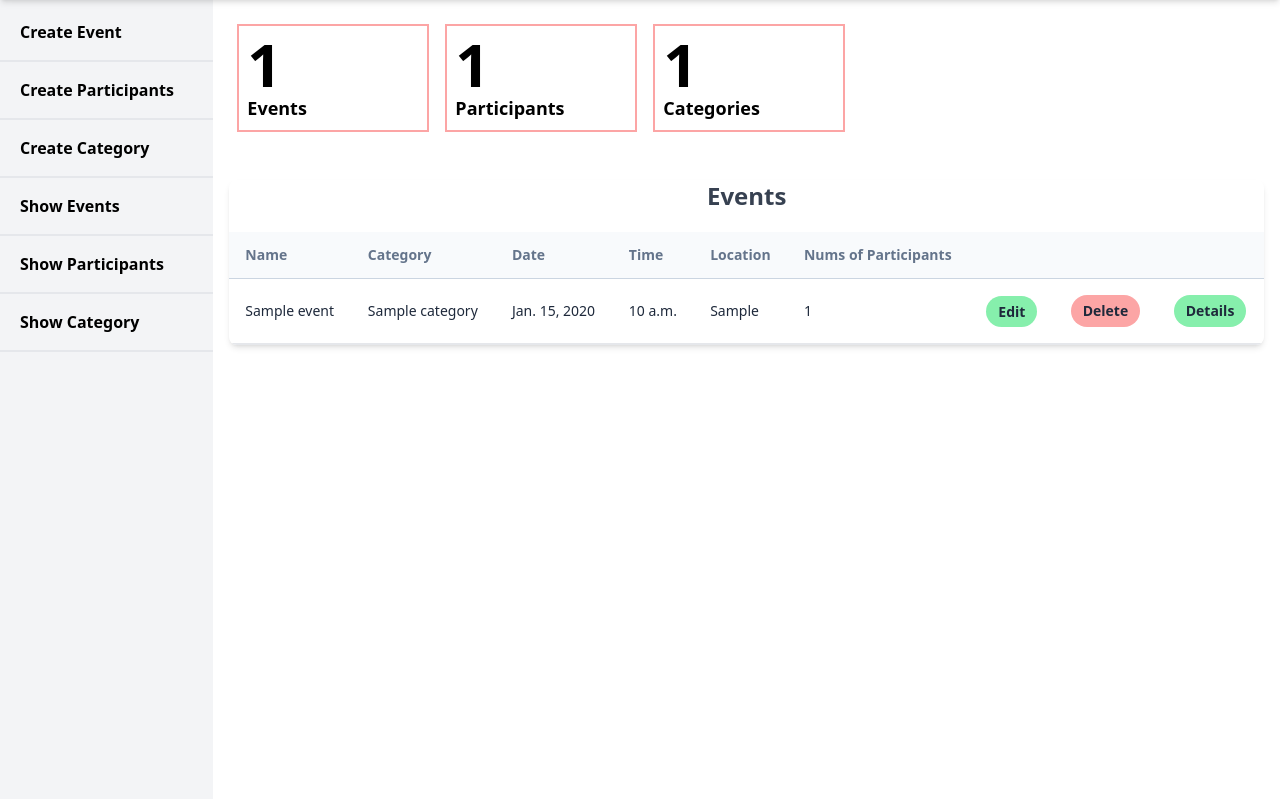
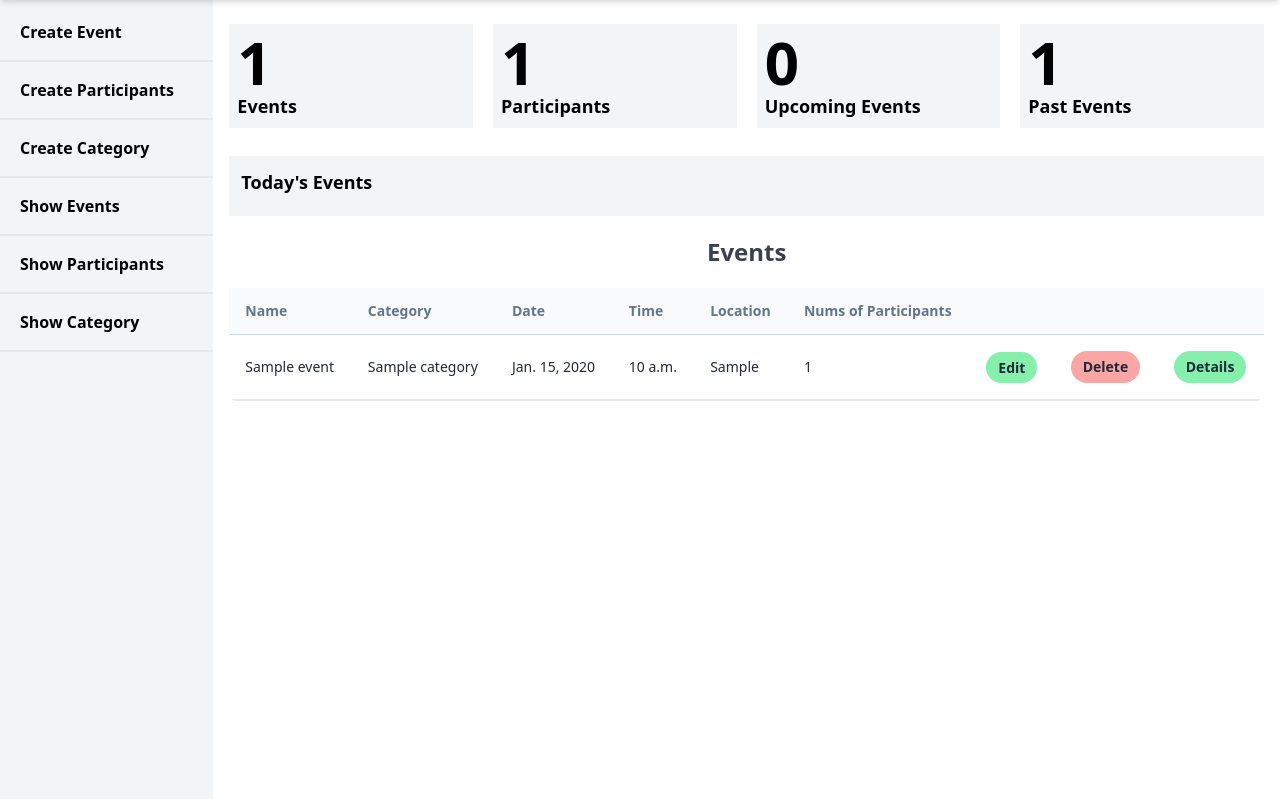
Before and after one commit to tanvirulislam149/event_management_django, a Django app: page /events/dashboard/ in a window 1280 px wide. Shown: the part 64-863 px from the top of the page. Run offline with Django 5.2, Linux system fonts and the light colour scheme; tables that the repository leaves empty hold one stand-in row (values such as "Sample post"); some web fonts are replaced.

Commit message:
dashboard edited

```diff
--- a/events/templates/event_table.html
+++ b/events/templates/event_table.html
@@ -1,12 +1,22 @@
 {% extends "dashboard.html" %}
 {% block table_block %}
-<div class="mb-10 sm:flex">
-  <p href="{% url "dashboard" %}" class="w-48 border-2 border-red-300 font-bold text-lg px-2 py-2 my-2 mx-2"><span class="text-6xl">{{event_count}}</span> <br> Events</p>
-  <p href="{% url "dashboard" %}" class="w-48 border-2 border-red-300 font-bold text-lg px-2 py-2 my-2 mx-2"><span class="text-6xl">{{participant_count}}</span> <br> Participants</p>
-  <p href="{% url "dashboard" %}" class="w-48 border-2 border-red-300 font-bold text-lg px-2 py-2 my-2 mx-2"><span class="text-6xl">{{category_count}}</span> <br> Categories</p>
+<div class="mb-5 sm:flex gap-5">
+  <p href="{% url "dashboard" %}" class="w-full bg-gray-100 font-bold text-lg px-2 py-2 my-2 "><span class="text-6xl">{{event_count.events}}</span> <br> Events</p>
+  <p href="{% url "dashboard" %}" class="w-full bg-gray-100 font-bold text-lg px-2 py-2 my-2 "><span class="text-6xl">{{participant_count}}</span> <br> Participants</p>
+  <p href="{% url "dashboard" %}" class="w-full bg-gray-100 font-bold text-lg px-2 py-2 my-2 "><span class="text-6xl">{{event_count.upcoming}}</span> <br> Upcoming Events</p>
+  <p href="{% url "dashboard" %}" class="w-full bg-gray-100 font-bold text-lg px-2 py-2 my-2 "><span class="text-6xl">{{event_count.past}}</span> <br> Past Events</p>
 </div>
-<div class="relative overflow-x-auto flex flex-col w-full text-gray-700  shadow-md rounded-lg bg-clip-border">
-  <p class="text-center text-2xl font-bold mb-5">Events</p>
+<div class="bg-gray-100 p-3 my-5">
+  <p class="text-lg font-bold pb-2">Today's Events</p>
+  {% for event in todays_events %}
+    <div class="border-b-2 py-2">
+      <p>Event Name: <span class="font-bold">{{event.name.upper}}</span> Date: {{event.date}}. Location: {{event.location}}</p>
+      {% comment %} <p></p> {% endcomment %}
+    </div>
+  {% endfor %}
+</div>
+<div class="relative overflow-x-auto flex flex-col w-full text-gray-700 rounded-lg bg-clip-border">
+    <p class="text-center text-2xl font-bold mb-5">Events</p>
     <table class="w-full text-left table-auto min-w-max text-slate-800">
       <thead>
         <tr class="text-slate-500 border-b border-slate-300 bg-slate-50">
--- a/events/views.py
+++ b/events/views.py
@@ -4,20 +4,29 @@
 from django.contrib import messages
 from events.models import Event, Participant, Category
 from django.db.models import Count
+from django.db.models import Q
+from datetime import datetime
 
 # Create your views here.
 
 def dashboard(request):
     events = Event.objects.select_related("category").prefetch_related("participants").annotate(nums_of_participants=Count("participants")).all()
-    event_count = Event.objects.select_related("category").prefetch_related("participants").count()
+    event_count = Event.objects.aggregate(
+        events=Count("id"),
+        upcoming = Count("id", filter=Q(date__gt = datetime.now().date())),
+        past = Count("id", filter=Q(date__lt = datetime.now().date())),
+        todays_count = Count("id", filter=Q(date = datetime.now().date()))
+    )
     participant_count = Participant.objects.all().count()
     category_count = Category.objects.all().count()
+    todays_events = Event.objects.filter(date= datetime.now().date())
 
     context = {
         "events": events,
         "event_count": event_count,
         "participant_count": participant_count,
-        "category_count": category_count
+        "category_count": category_count,
+        "todays_events": todays_events
     }
     return render(request, "event_table.html", context)
 
@@ -47,7 +56,6 @@
     if(request.method == "POST"):
         if pageId == 1:  # 1 => shows create event form
             event_form = EventModelForm(request.POST)
-            print(event_form)
             if event_form.is_valid():
                 event_form.save()
                 print("check 2")
--- a/static/css/output.css
+++ b/static/css/output.css
@@ -674,12 +674,26 @@
   margin-bottom: 8rem;
 }
 
+.my-3 {
+  margin-top: 0.75rem;
+  margin-bottom: 0.75rem;
+}
+
+.my-5 {
+  margin-top: 1.25rem;
+  margin-bottom: 1.25rem;
+}
+
 .mb-10 {
   margin-bottom: 2.5rem;
 }
 
 .mb-2 {
   margin-bottom: 0.5rem;
+}
+
+.mb-3 {
+  margin-bottom: 0.75rem;
 }
 
 .mb-4 {
@@ -844,6 +837,10 @@
 
 .justify-evenly {
   justify-content: space-evenly;
+}
+
+.gap-5 {
+  gap: 1.25rem;
 }
 
 .space-x-4 > :not([hidden]) ~ :not([hidden]) {
@@ -955,6 +957,14 @@
 
 .p-4 {
   padding: 1rem;
+}
+
+.p-3 {
+  padding: 0.75rem;
+}
+
+.p-10 {
+  padding: 2.5rem;
 }
 
 .px-2 {
@@ -1017,8 +1031,8 @@
   padding-top: 0.5rem;
 }
 
-.pl-5 {
-  padding-left: 1.25rem;
+.pb-2 {
+  padding-bottom: 0.5rem;
 }
 
 .text-left {
--- a/static/css/styles.css
+++ b/static/css/styles.css
@@ -3,9 +3,9 @@
     Oxygen, Ubuntu, Cantarell, "Open Sans", "Helvetica Neue", sans-serif;
 }
 
-/* ul.errorlist {
-  display: none;
-} */
+ul.errorlist {
+  display: block;
+}
 
 .logo_font {
   font-family: "Playfair Display", serif;
```
Also changed, not shown: other parts of static/css/output.css (+20 -32 lines).
